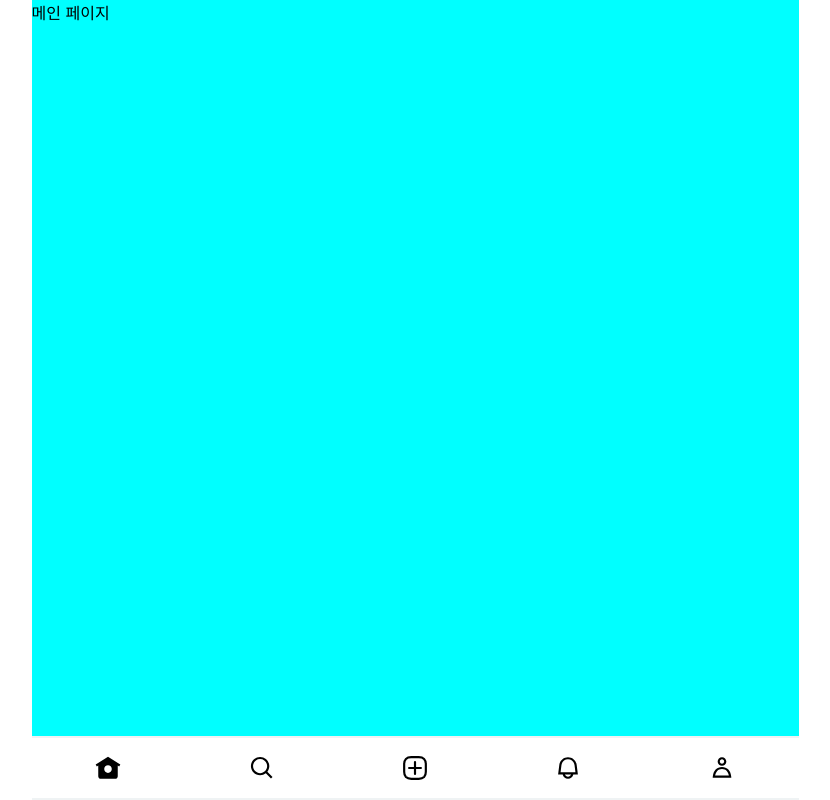
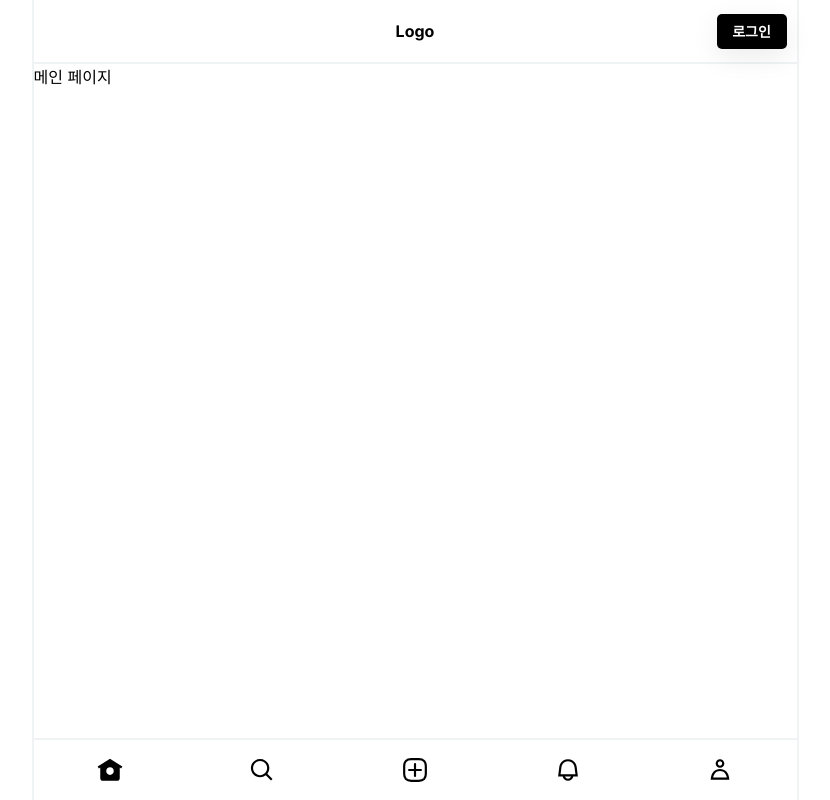
Before and after one commit to Neulbom1234/Neulbom, a Next.js app in the folder front/: page / in a window 1280 px wide. Shown: the whole page, without its empty margins (225-1055 px from the left). Built offline with nearby package versions, Linux system fonts and the light colour scheme.

Commit message:
main 페이지 header 추가

```diff
--- a/front/package.json
+++ b/front/package.json
@@ -10,6 +10,7 @@
   },
   "dependencies": {
     "@ant-design/icons": "^5.3.7",
+    "antd": "^5.19.0",
     "next": "14.2.3",
     "react": "^18",
     "react-dom": "^18"
--- a/front/src/app/(main)/home.module.css
+++ b/front/src/app/(main)/home.module.css
@@ -0,0 +1,39 @@
+.main {
+  display: flex;
+  flex-direction: column;
+}
+
+.header {
+  align-items: center;
+  background-color: white;
+  width: inherit;
+  height: 64px;
+  display: flex;
+  justify-content: space-between;
+  position: relative;
+  border-color: rgb(239, 243, 244);
+  border-bottom-width: 2px;
+  border-bottom-style: solid;
+}
+
+.logo {
+  margin: auto;
+}
+
+.loginButton {
+  position: absolute;
+  right: 0;
+  margin: 16px 10px;
+  display: flex;
+  justify-content: center;
+  align-items: center;
+  box-shadow: rgba(0, 0, 0, 0.08) 0px 8px 28px;
+  background-color: black;
+  width: 70px;
+  height: 35px;
+  border-radius: 5px;
+  border: none;
+  color: rgb(255, 255, 255);
+  font-weight: 700;
+  font-size: 14px;
+}
--- a/front/src/app/(main)/layout.module.css
+++ b/front/src/app/(main)/layout.module.css
@@ -2,7 +2,6 @@
   display: flex;
   flex-direction: column;
   align-items: center; /* 수직 가운데 정렬 */
-  justify-content: center; /* 수평 가운데 정렬 */
   min-height: 100vh; /* 최소한 화면 높이만큼의 높이를 가지도록 설정 */
   background-color: #fff;
 }
@@ -21,10 +20,12 @@
   display: flex;
   justify-content: center;
   border-color: rgb(239, 243, 244);
-  border-top-width: 2px;
+  border-width: 2px 2px 0px 2px;
+  border-style: solid;
+  /* border-top-width: 2px;
   border-bottom-width: 2px;
   border-top-style: solid;
-  border-bottom-style: solid;
+  border-bottom-style: solid; */
 }
 
 .nav li {
@@ -37,10 +38,13 @@
 /* 모바일 화면에 대한 스타일 */
 @media all and (min-width: 300px) {
   .main {
-    background-color: aqua;
+    background-color: white;
     width: 100dvw;
     height: 100dvh;
     flex: 1;
+    border-color: rgb(239, 243, 244);
+    border-width: 0px 2px 0px 2px;
+    border-style: solid;
   }
 
   .bottomSectionWrapper {
--- a/front/src/app/(main)/layout.tsx
+++ b/front/src/app/(main)/layout.tsx
@@ -21,17 +21,7 @@ export default function AfterLoginLayout({ children, modal }: Props) {
           </nav>
         </div>
       </div>
+      {modal}
     </div>
-    // <div>
-    //     {children}
-    //     하단 탭바
-    //     <Link href="/"> 홈</Link>
-    //     <Link href="/search"> 검색</Link>
-    //     <Link href="/post"> 게시글 작성</Link>
-    //     <Link href="/notice"> 알림</Link>
-    //     <Link href={`/${me?.id}`}> 프로필</Link>
-    //     <Link href="/login"> 로그인</Link>
-    //   {modal}
-    // </div>
   )
 }
--- a/front/src/app/(main)/login/page.tsx
+++ b/front/src/app/(main)/login/page.tsx
@@ -1,7 +1,7 @@
 import Style from "@/app/(main)/login/login.module.css"
 import LoginModal from "../_component/LoginModal"
 
-export default function Login() {
+export default function Page() {
   return (
     <div>
       <LoginModal/>
--- a/front/src/app/(main)/page.tsx
+++ b/front/src/app/(main)/page.tsx
@@ -1,8 +1,16 @@
-import Style from "@/app/(main)/home.module.css"
+import style from "@/app/(main)/home.module.css"
+import Link from "next/link"
 
 export default function Home() {
     return (
-      <div>메인 페이지
+      <div className={style.main}>
+        <div className={style.header}>
+          <div className={style.logo}>
+            <span style={{fontWeight: "bold"}}>Logo</span>
+          </div>
+          <Link href="/login" className={style.loginButton}>로그인</Link>
+        </div>
+        메인 페이지
       </div>
     )
   }
```
Also changed, not shown: 1 other file (tests, documents, lock files or other folders).
